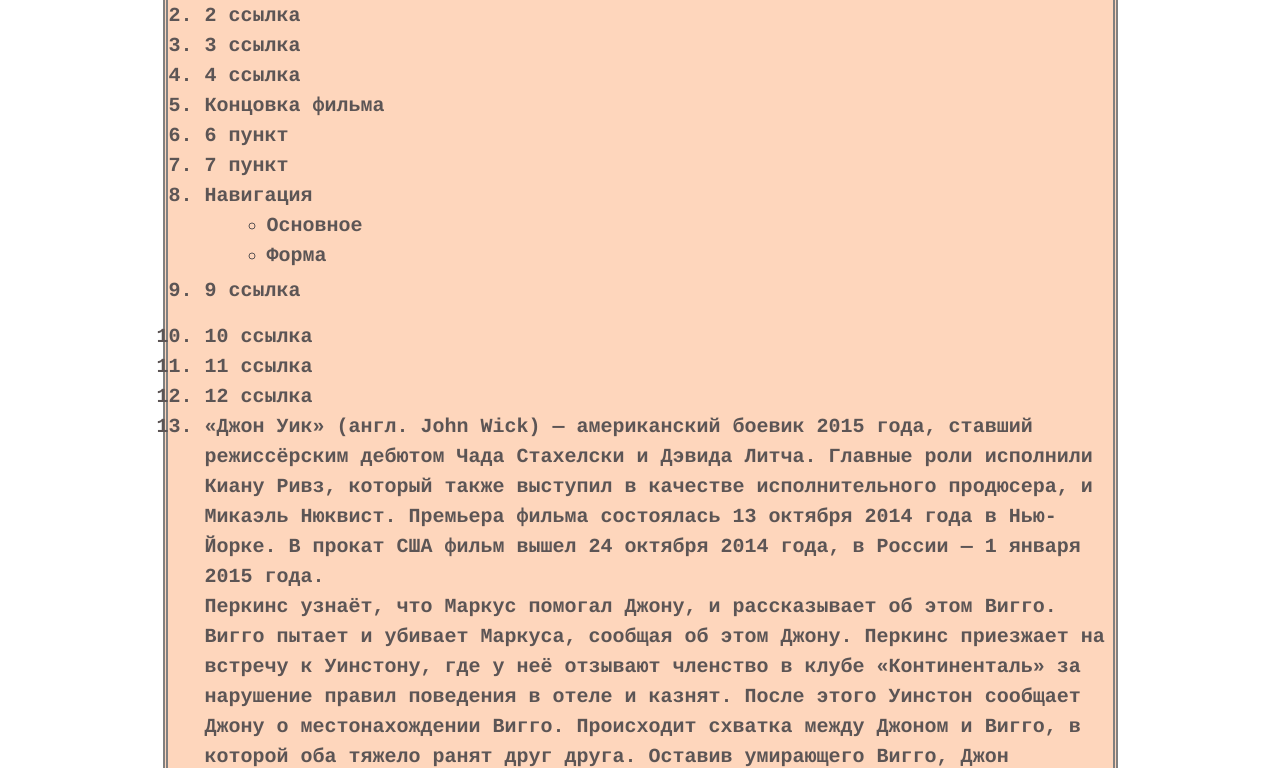
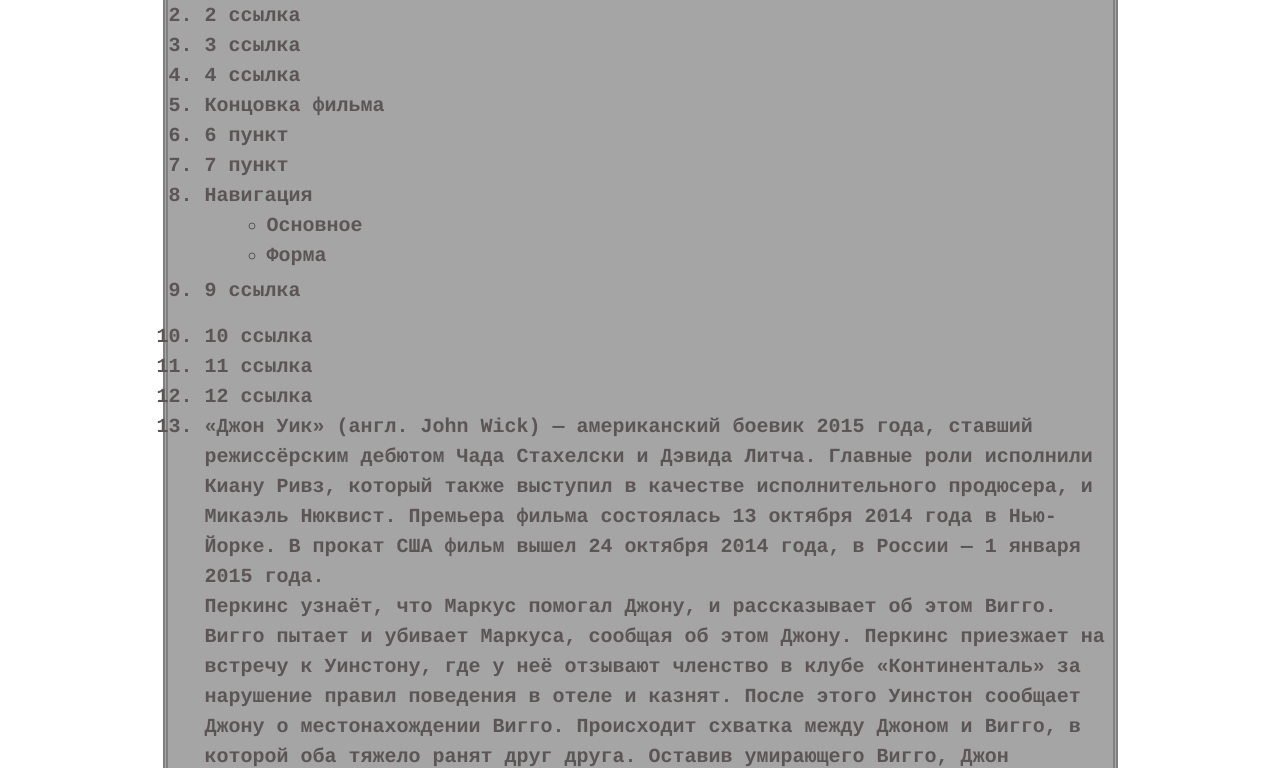
Before and after one commit to pandasdenis/web6, a plain HTML site: page index.html in a window 1280 px wide. Shown: the part 353-1121 px from the top of the page. Drawn offline with nearby package versions, Linux system fonts and the light colour scheme; a script that the page names is missing.

Commit message:
Update style.css

```diff
--- a/style.css
+++ b/style.css
@@ -146,7 +146,7 @@
     width: 955px;
 }
 header, #navigation, #web1, .table, .form, footer, #calc{
-    background-color: rgb(254, 214, 188);
+    background-color: #A5A5A5;
     border-width: thick;
     border-style: double;
     border-color: grey;
```
